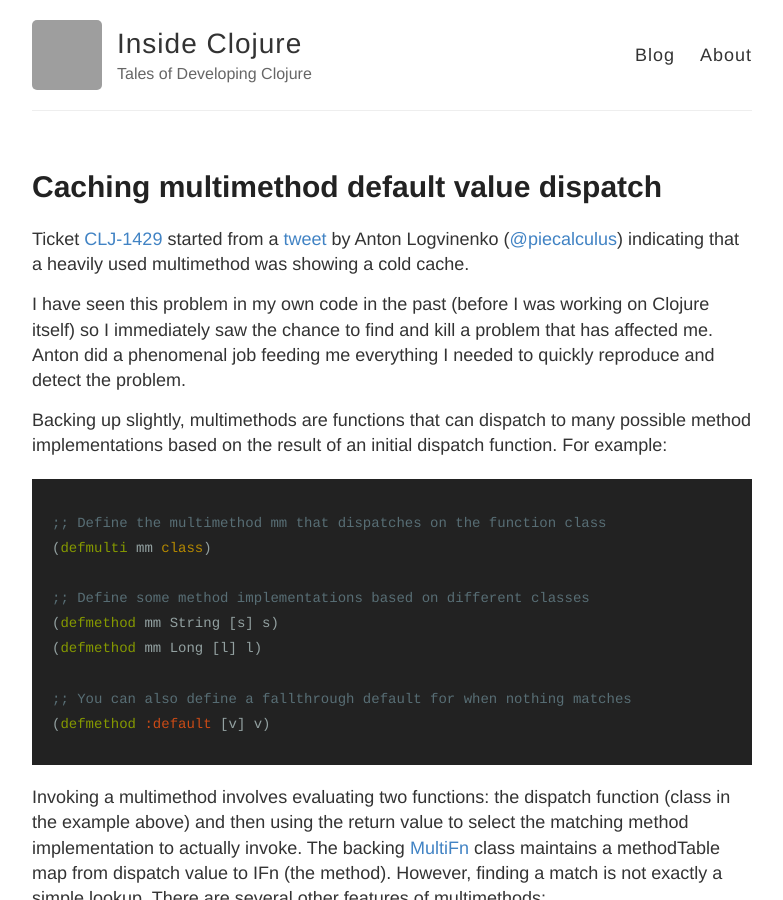
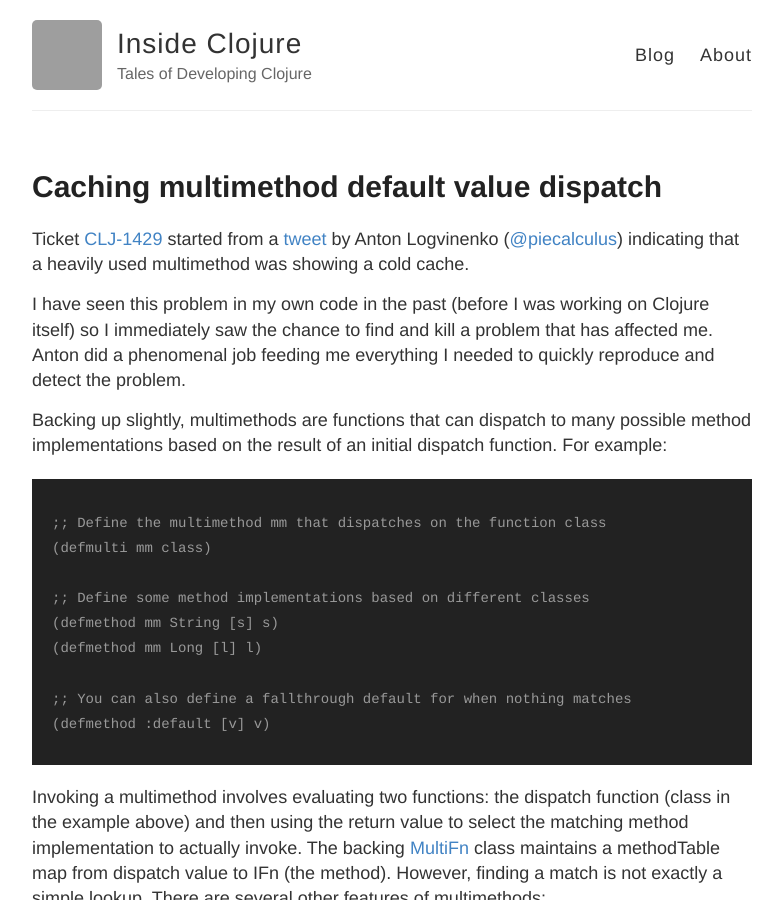
Before and after one commit to insideclojure/insideclojure.github.io, a Jekyll site: the page built from _posts/2014-12-13-multimethod-default.md, in a window 1280 px wide and 900 px high. Shown: the whole window, without its empty margins (248-1031 px from the left). Built offline with Jekyll 4.4.1, drawn with Linux system fonts in a browser that asks for light colours; grey boxes are pictures that could not be loaded.

Commit message:
debugging fenced code blocks

````diff
--- a/_posts/2014-12-13-multimethod-default.md
+++ b/_posts/2014-12-13-multimethod-default.md
@@ -18,7 +18,7 @@ Backing up slightly, multimethods are functions that can dispatch to many possib
 method implementations based on the result of an initial dispatch function. For
 example:
 
-```clojure
+```
 ;; Define the multimethod mm that dispatches on the function class
 (defmulti mm class)
 
````
